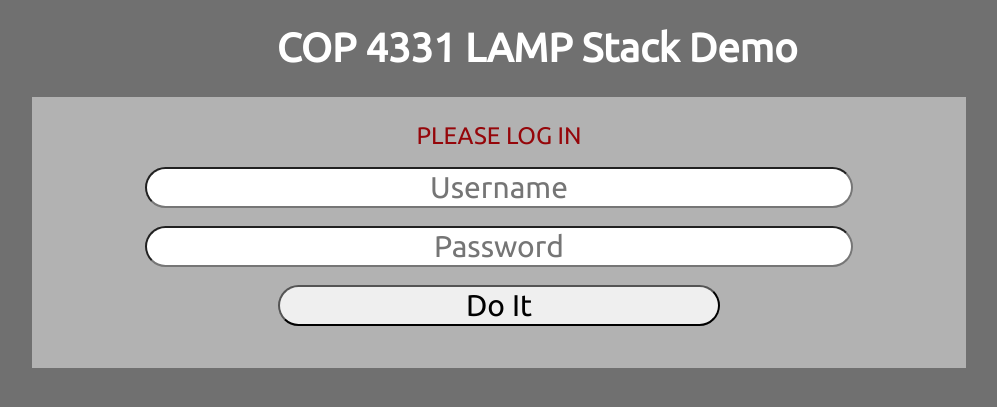
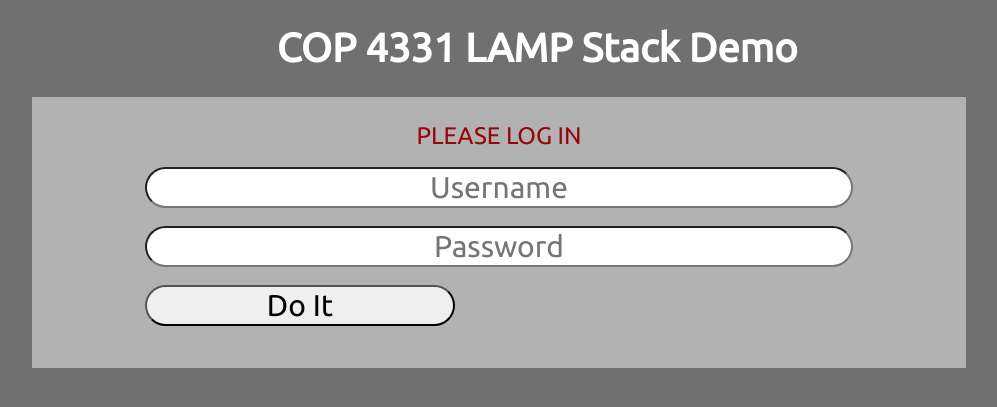
Before and after one commit to CandyKaine1/COP4331-Group8, a PHP site: page / in a window 1280 px wide; the page is wider, and only the part inside the window is pictured. Shown: the top 407 px of that part, without its empty margins (166-1163 px from the left). Run offline with PHP 8.4, Linux system fonts and the light colour scheme.

Commit message:
Update styles.css

```diff
--- a/css/styles.css
+++ b/css/styles.css
@@ -44,8 +44,8 @@ body
 {
     font-size: 30px;
     border-radius: 25px;
-    width: 50%;
-    margin-left: 25%;
+    width: 35%;
+    margin-left: 10%;
     font-family: 'Ubuntu', sans-serif;
 }
 
@@ -63,6 +63,20 @@ body
 {
 	font-size: 30px;
 }
+#firstName
+{
+    display: inline-block;
+    width: 80%;
+    margin-left: 10%;
+    text-align: center;
+}
+#lastName
+{
+    display: inline-block;
+    width: 80%;
+    margin-left: 10%;
+    text-align: center;
+}
 #searchText
 {
 	font-size: 30px;
@@ -70,6 +84,10 @@ body
 #colorText
 {
 	font-size: 30px;
+}
+#registerText
+{
+    font-size: 30px;
 }
 
 input[type="text"],input[type="password"]{
```
